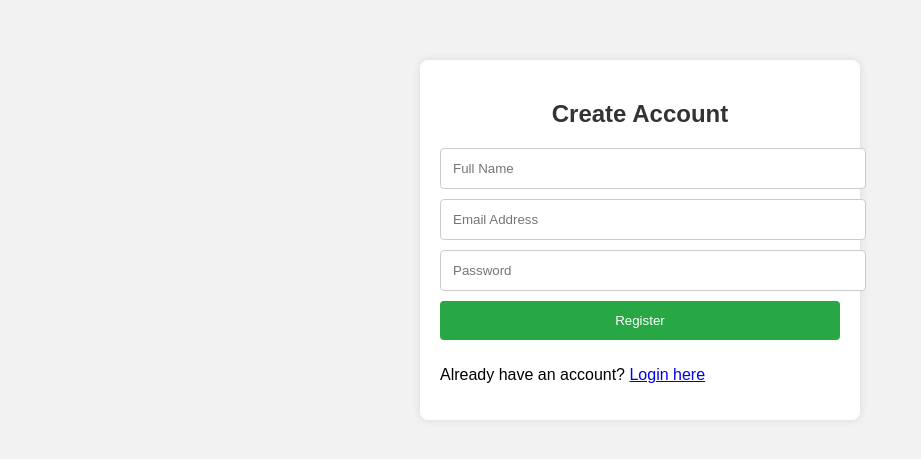
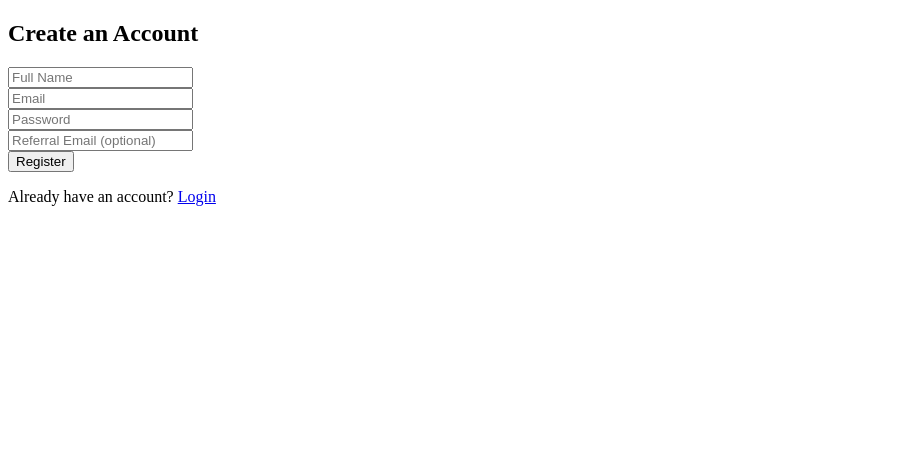
Before and after one commit to talha441/WalletoHub, a Flask app: page /register in a window 1280 px wide. Shown: the top 459 px of the page, without its empty margins (0-921 px from the left). Run offline with Flask 3, Linux system fonts and the light colour scheme.

Commit message:
Update register.html

```diff
--- a/templates/register.html
+++ b/templates/register.html
@@ -1,19 +1,18 @@
 <!DOCTYPE html>
-<html>
+<html lang="en">
 <head>
-  <title>Register - WalletoHub</title>
-  <link rel="stylesheet" href="/static/style.css">
+  <meta charset="UTF-8">
+  <title>Register | WalletoHub</title>
 </head>
 <body>
-  <div class="form-container">
-    <h2>Create Account</h2>
-    <form method="POST">
-      <input type="text" name="name" placeholder="Full Name" required>
-      <input type="email" name="email" placeholder="Email Address" required>
-      <input type="password" name="password" placeholder="Password" required>
-      <button type="submit">Register</button>
-    </form>
-    <p>Already have an account? <a href="/login">Login here</a></p>
-  </div>
+  <h2>Create an Account</h2>
+  <form method="POST">
+    <input type="text" name="name" placeholder="Full Name" required><br>
+    <input type="email" name="email" placeholder="Email" required><br>
+    <input type="password" name="password" placeholder="Password" required><br>
+    <input type="text" name="referred_by" placeholder="Referral Email (optional)"><br>
+    <button type="submit">Register</button>
+  </form>
+  <p>Already have an account? <a href="/login">Login</a></p>
 </body>
 </html>
```
